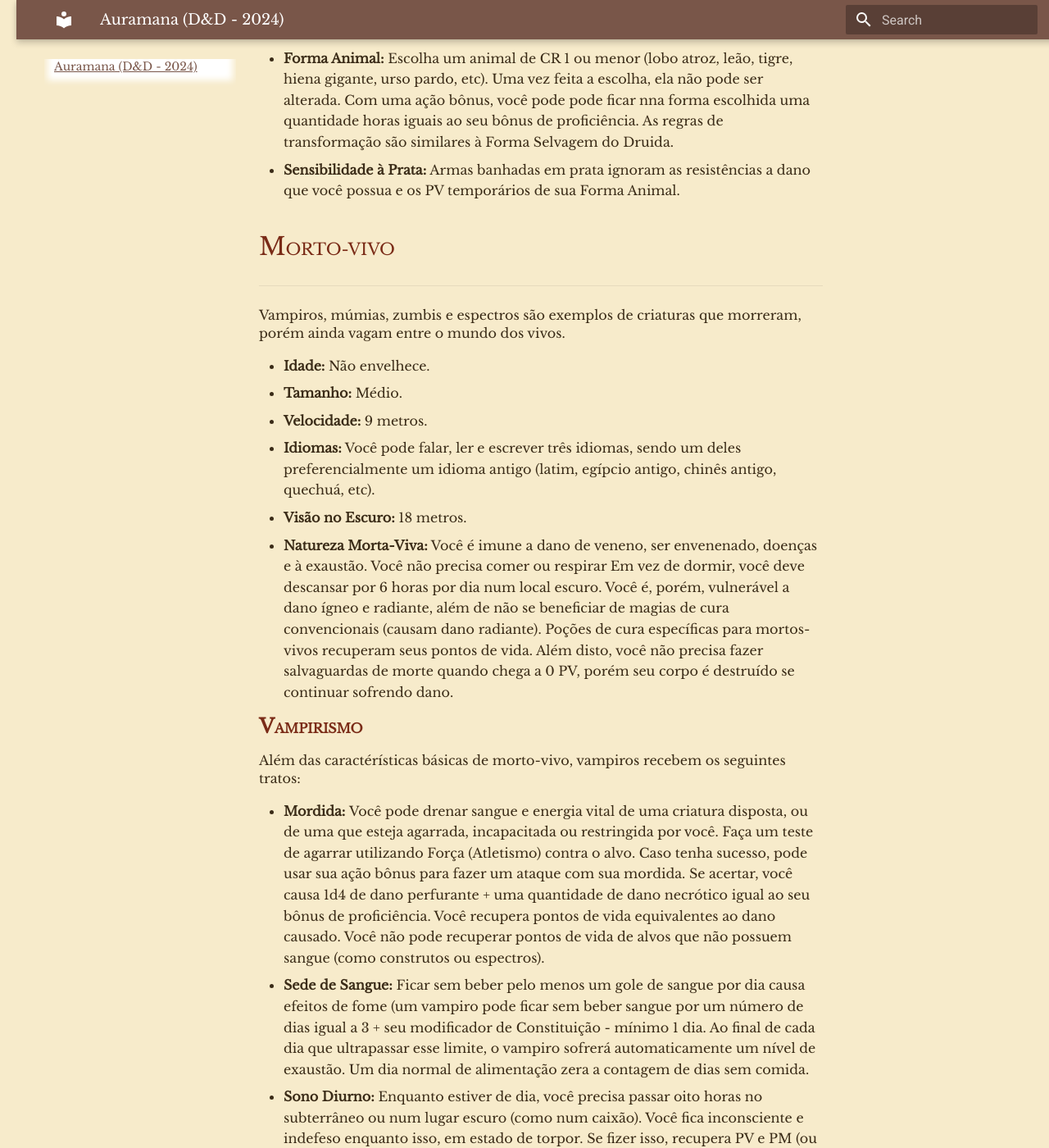
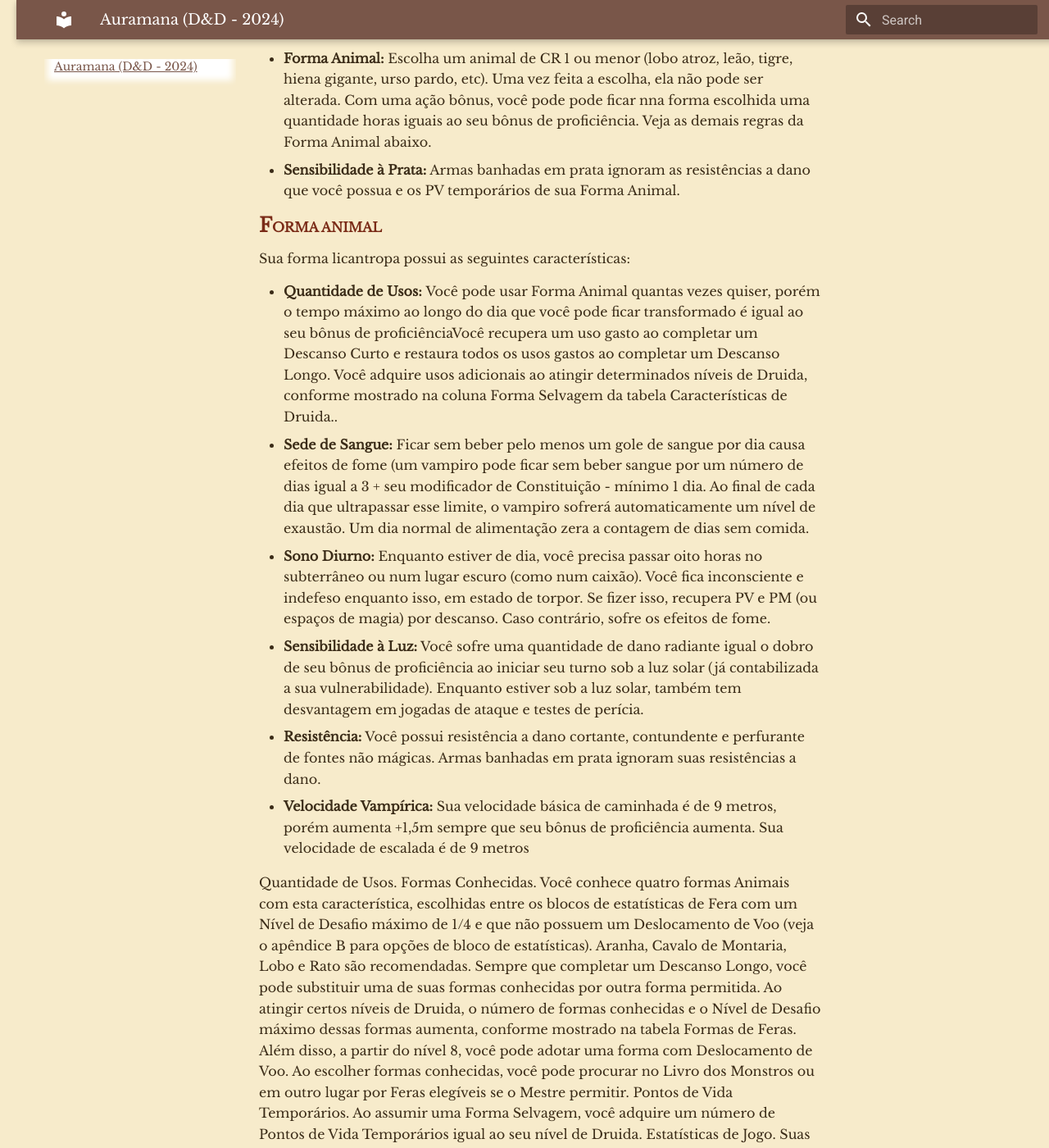
Before and after one commit to ozyssj/auramana-rpg, an MkDocs documentation site: the page built from docs/auramana-dnd.md, in a window 1280 px wide and 1400 px high, scrolled down 10787 px. Shown: the whole window at 82% size. Built offline with MkDocs 1.6.1 and Material for MkDocs 9.7.7, drawn with Linux system fonts in a browser that asks for light colours; some of the changed text lies outside the part shown.

Commit message:
Update auramana-dnd.md

```diff
--- a/docs/auramana-dnd.md
+++ b/docs/auramana-dnd.md
@@ -327,7 +327,6 @@
   Sempre que sofrer dano, o conjurador deve realizar <strong>dois testes de Constituição</strong> para manter ambas as concentrações.
 </p>
 
-
 <div class="wide">
   <h2>RAÇAS (cenários modernos / dark fantasy) </h2>
 </div>
@@ -409,12 +408,37 @@
     <li><strong>Velocidade:</strong> 9 metros.</li>
     <li><strong>Idiomas:</strong> Dois idiomas à escolha.</li>
     <li><strong>Visão no Escuro:</strong> 18 metros.</li>
-    <li><strong>Armas Naturais:</strong> Com uma ação livre, você pode entrar ou sair de uma forma híbrida entre a forma humana e animal. Neste estado, seus ataques desarmados causam 1d6 de dano. O tipo de dano e atributo utilizado nas rolagens estão relacionados ao ataque principal de sua forma animal. Seus ataques desarmados são considerados mágico.</li>
-    <li><strong>Forma Animal:</strong> Escolha um animal de CR 1 ou menor (lobo atroz, leão, tigre, hiena gigante, urso pardo, etc). Uma vez feita a escolha, ela não pode ser alterada. Com uma ação bônus, você pode pode ficar nna forma escolhida uma quantidade horas iguais ao seu bônus de proficiência. As regras de transformação são similares à Forma Selvagem do Druida.</li>
+    <li><strong>Armas Naturais:</strong> Com uma ação livre, você pode entrar ou sair de uma forma híbrida entre humano e animal. Neste estado, seus ataques desarmados causam 1d6 de dano. O tipo de dano e atributo utilizado nas rolagens estão relacionados ao ataque principal de sua forma animal. Seus ataques desarmados, enquanto transformado, são considerados mágicos.</li>
+    <li><strong>Forma Animal:</strong> Escolha um animal de CR 1 ou menor (lobo atroz, leão, tigre, hiena gigante, urso pardo, etc). Uma vez feita a escolha, ela não pode ser alterada. Com uma ação bônus, você pode pode ficar nna forma escolhida uma quantidade horas iguais ao seu bônus de proficiência. Veja as demais regras da Forma Animal abaixo.</li>
     <li><strong>Sensibilidade à Prata:</strong> Armas banhadas em prata ignoram as resistências a dano  que você possua e os PV temporários de sua Forma Animal.</li>
   </ul>
 </section>
 
+  <h4>Forma Animal</h4>
+    <p>
+      Sua forma licantropa possui as seguintes características:
+    </p>
+  <ul>
+    <li><strong>Quantidade de Usos: </strong>Você pode usar Forma Animal quantas vezes quiser, porém o tempo máximo ao longo do dia que você pode ficar transformado é igual ao seu bônus de proficiênciaVocê recupera um uso gasto ao completar um Descanso Curto e restaura todos os usos gastos ao completar um Descanso Longo.
+Você adquire usos adicionais ao atingir determinados níveis de Druida, conforme mostrado na coluna Forma Selvagem da tabela Características de Druida..</li>
+
+
+    <li><strong>Sede de Sangue:</strong> Ficar sem beber pelo menos um gole de sangue por dia causa efeitos de fome (um vampiro pode ficar sem beber sangue por um número de dias igual a 3 + seu modificador de Constituição - mínimo 1 dia. Ao final de cada dia que ultrapassar esse limite, o vampiro sofrerá automaticamente um nível de exaustão. Um dia normal de alimentação zera a contagem de dias sem comida.</li>
+      <li><strong>Sono Diurno:</strong> Enquanto estiver de dia, você precisa passar oito horas no subterrâneo ou num lugar escuro (como num caixão). Você fica inconsciente e indefeso enquanto isso, em estado de torpor. Se fizer isso, recupera PV e PM (ou espaços de magia) por descanso. Caso contrário, sofre os efeitos de fome.</li>
+    <li><strong>Sensibilidade à Luz:</strong> Você sofre uma quantidade de dano radiante igual o dobro de seu bônus de proficiência ao iniciar seu turno sob a luz solar (já contabilizada a sua vulnerabilidade). Enquanto estiver sob a luz solar, também tem desvantagem em jogadas de ataque e testes de perícia.</li>
+    <li><strong>Resistência:</strong> Você possui resistência a dano cortante, contundente e perfurante de fontes não mágicas. Armas banhadas em prata ignoram suas resistências a dano.</li>
+    <li><strong>Velocidade Vampírica:</strong> Sua velocidade básica de caminhada é de 9 metros, porém aumenta +1,5m sempre que seu bônus de proficiência aumenta. Sua velocidade de escalada é de 9 metros
+  </ul>
+</section>
+
+
+Quantidade de Usos.
+
+Formas Conhecidas. Você conhece quatro formas Animais com esta característica, escolhidas entre os blocos de estatísticas de Fera com um Nível de Desafio máximo de 1/4 e que não possuem um Deslocamento de Voo (veja o apêndice B para opções de bloco de estatísticas). Aranha, Cavalo de Montaria, Lobo e Rato são recomendadas. Sempre que completar um Descanso Longo, você pode substituir uma de suas formas conhecidas por outra forma permitida. Ao atingir certos níveis de Druida, o número de formas conhecidas e o Nível de Desafio máximo dessas formas aumenta, conforme mostrado na tabela Formas de Feras. Além disso, a partir do nível 8, você pode adotar uma forma com Deslocamento de Voo. Ao escolher formas conhecidas, você pode procurar no Livro dos Monstros ou em outro lugar por Feras elegíveis se o Mestre permitir.
+
+
+Pontos de Vida Temporários. Ao assumir uma Forma Selvagem, você adquire um número de Pontos de Vida Temporários igual ao seu nível de Druida.
+Estatísticas de Jogo. Suas estatísticas de jogo são substituídas pelo bloco de estatísticas da Fera, mas você mantém seu tipo de criatura, Pontos de Vida, Dados de Vida, valores de Inteligência, Sabedoria e Carisma, características de classe, idiomas e talentos. Você também mantém suas proficiências em perícia e salvaguarda e usa seu Bônus de Proficiência para elas, além de adquirir as proficiências da criatura. Se uma perícia ou modificador de salvaguarda no bloco de estatísticas da Fera for maior que o seu, use o do bloco de estatísticas. Sem Conjuração. Você não pode conjurar magias, mas a multimorfia não quebra sua Concentração ou interfere em uma magia que você já conjurou. Objetos. Sua capacidade de manipular objetos é determinada pelos membros da forma, e não pelos seus. Além disso, você escolhe se seu equipamento cai em seu espaço, se funde em sua nova forma ou se é usado por ela. O equipamento vestido funciona normalmente, mas o Mestre decide se é compatível para a nova forma usar um equipamento com base no tamanho e forma da criatura. Seu equipamento não muda de tamanho ou forma para corresponder à nova forma, e qualquer equipamento que a nova forma não possa usar deve cair no chão ou se fundir com a forma. O equipamento que se funde com a forma não tem efeito enquanto você estiver nessa forma.
 
 <section class="raca">
   <h3>Morto-Vivo</h3>
```
